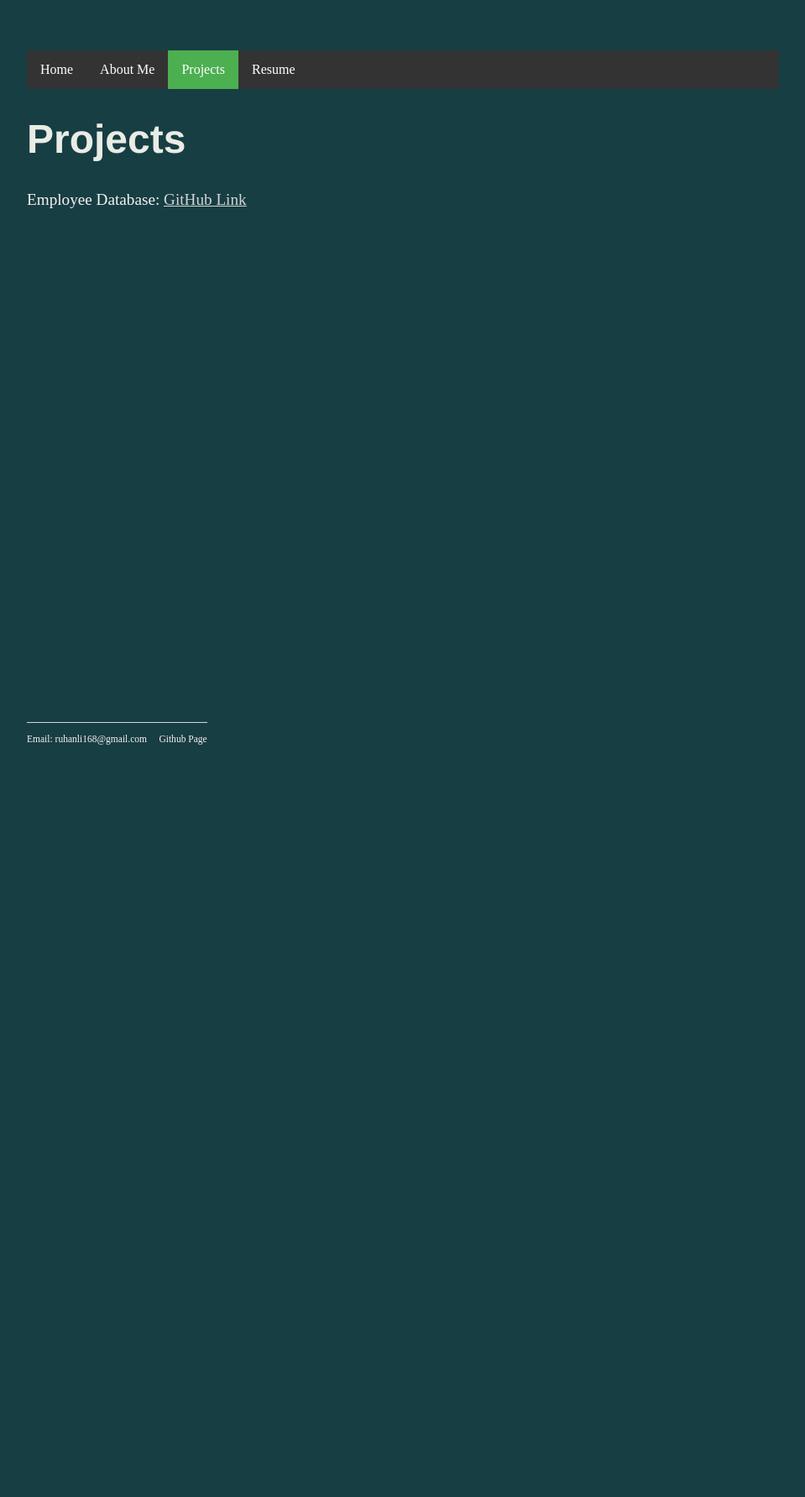
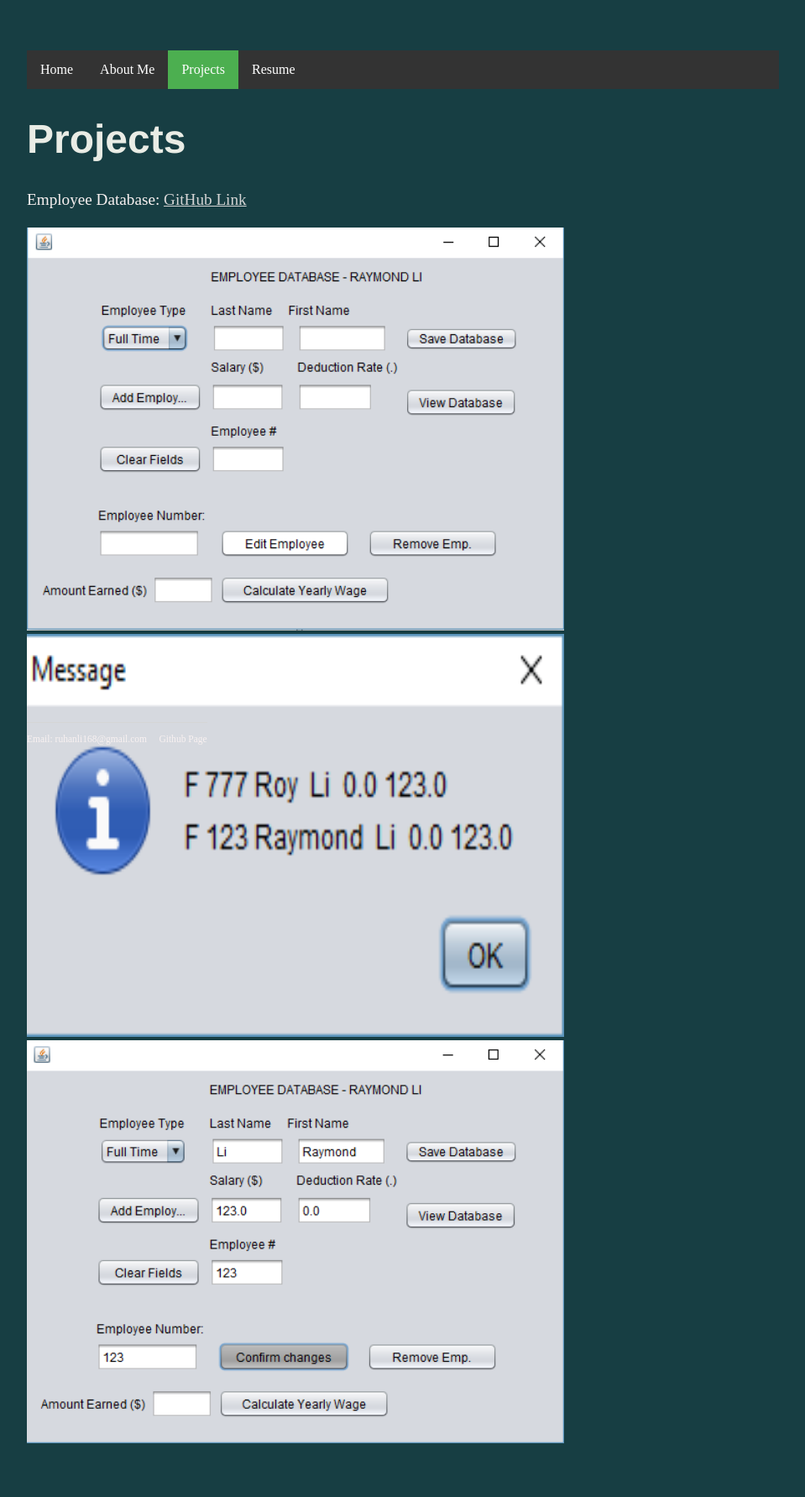
Before and after one commit to Raymoondo/RuhanLi.github.io-1, a Jekyll site: the page projects/index.html, which Jekyll copies as it is, in a window 1280 px wide. Shown: the whole page at 84% size, without its empty margins (160-1119 px from the left). Built offline with Jekyll 4.4.1, drawn with Linux system fonts in a browser that asks for light colours; before the commit the page ends 900 px from its top, so only the background shows below that.

Commit message:
Update index.html

```diff
--- a/projects/index.html
+++ b/projects/index.html
@@ -4,6 +4,13 @@
 	<head>
 		<title>Projects</title>
 		<link rel="stylesheet" type="text/css" href="/css/main.css">
+		<style>
+			.empdata{
+				width: 640px;
+				height: 480px;
+				display: inline-block;
+			}
+		</style>
 	</head>
 	<body>
 		<nav>
@@ -18,6 +25,9 @@
         		<h1>Projects</h1>
         	</div>
         	<p> Employee Database: <a href="https://github.com/RuhanLi/EmployeeDatabase">GitHub Link</a></p>
+        	<img class="empdata" src="emp1.png">
+        	<img class="empdata" src="emp2.png">
+        	<img class="empdata" src="emp3.png">
         	<footer>
         		<p>Email: ruhanli168@gmail.com &nbsp; &nbsp; <a href="https://github.com/RuhanLi">Github Page</a>
         		</p>
```
